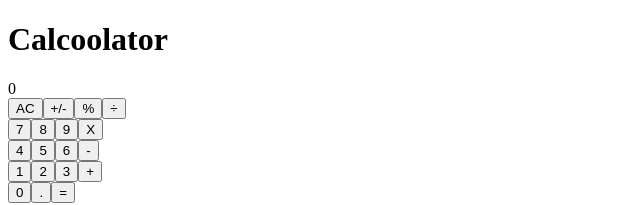
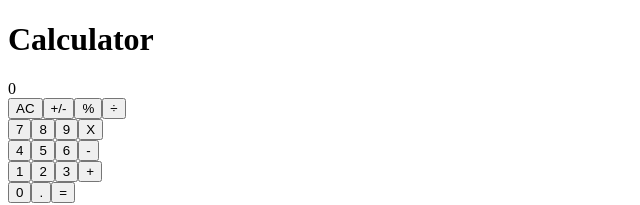
Before and after one commit to voscarmv/calculator, a React (Create React App) app: page / in a window 1280 px wide. Shown: the top 205 px of the page, without its empty margins (0-640 px from the left). Built offline with nearby package versions, Linux system fonts and the light colour scheme.

Commit message:
Fixed CalCOOLator typoe ;9

```diff
--- a/src/components/App.js
+++ b/src/components/App.js
@@ -5,7 +5,7 @@ import ButtonPanel from './ButtonPanel';
 function App() {
   return (
     <div className="App">
-      <h1>Calcoolator</h1>
+      <h1>Calculator</h1>
       <Display />
       <ButtonPanel />
     </div>
```
